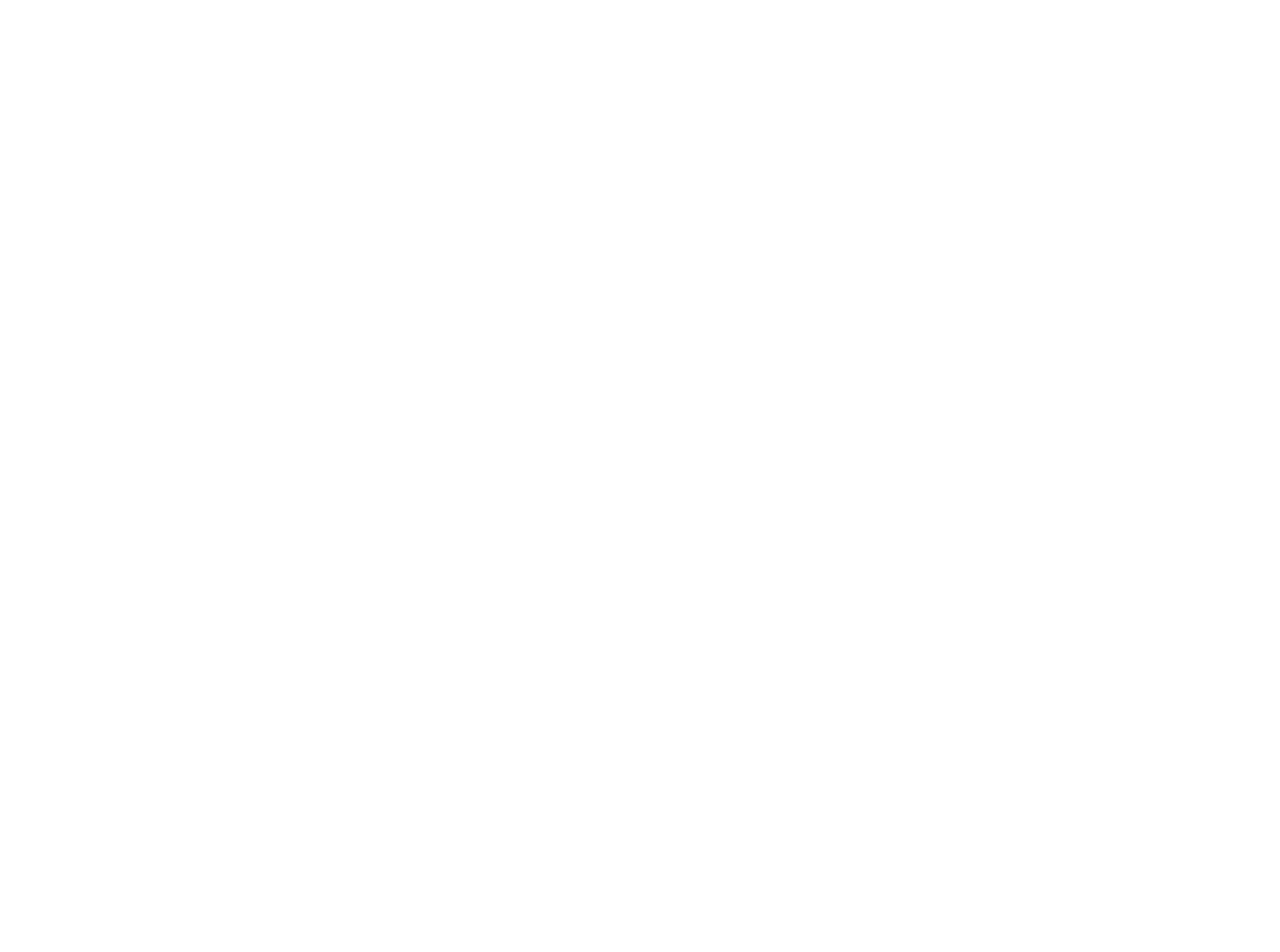
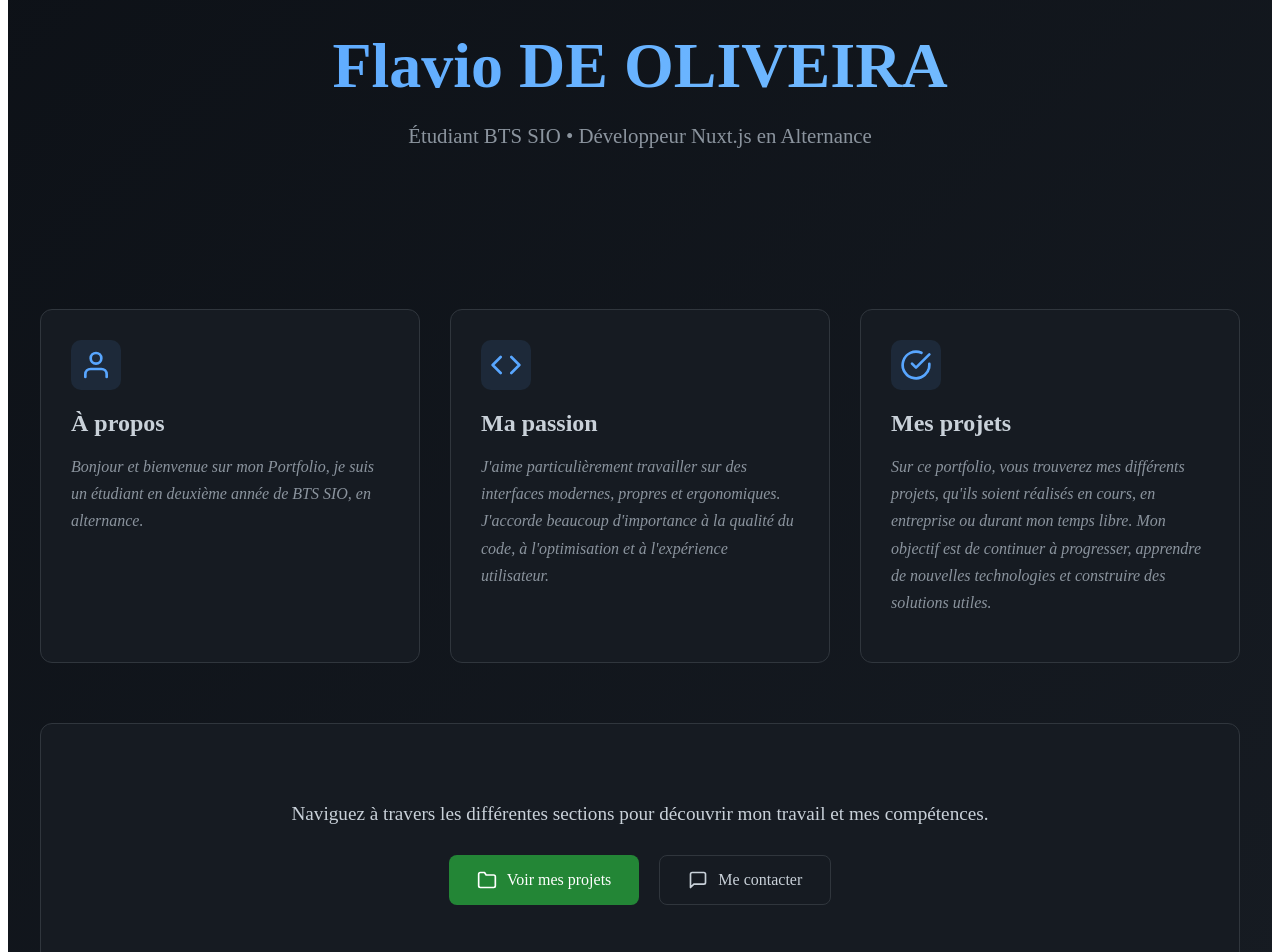
Before and after one commit to flaviodlv/portfolio, a Nuxt app: page / in a window 1280 px wide. Shown: the part 140-1092 px from the top of the page. Before the commit the page ends 800 px from the top, so only its background shows below. Built offline with nearby package versions, Linux system fonts and the light colour scheme.

Commit message:
added new feat to portfolio

```diff
--- a/package.json
+++ b/package.json
@@ -18,6 +18,7 @@
     "@eslint/js": "^9.39.1",
     "eslint": "^9.39.1",
     "eslint-plugin-vue": "^10.5.1",
-    "globals": "^16.5.0"
+    "globals": "^16.5.0",
+    "sass-embedded": "^1.93.3"
   }
 }
--- a/pages/index.vue
+++ b/pages/index.vue
@@ -1,21 +1,265 @@
 <template>
-  <div>
-    <p class="paragraph">
-      Je suis étudiant en deuxième année de BTS SIO, en alternance.
-    </p>
-    <p class="paragraph">J'ai un intérêt profond pour le web, je m'exerce à faire des projets à côté de l'école et l'entreprise.</p>
+  <div class="home-page">
+    <div class="container">
+      <div class="hero-section">
+        <h1 class="hero-title">
+          <span class="name">Flavio DE OLIVEIRA</span>
+        </h1>
+        <p class="hero-subtitle">Étudiant BTS SIO • Développeur Nuxt.js en Alternance</p>
+      </div>
+
+      <section class="about-section">
+        <div class="about-card">
+          <div class="card-icon">
+            <svg xmlns="http://www.w3.org/2000/svg" width="32" height="32" viewBox="0 0 24 24" fill="none" stroke="currentColor" stroke-width="2" stroke-linecap="round" stroke-linejoin="round">
+              <path d="M20 21v-2a4 4 0 0 0-4-4H8a4 4 0 0 0-4 4v2"></path>
+              <circle cx="12" cy="7" r="4"></circle>
+            </svg>
+          </div>
+          <h2 class="section-title">À propos</h2>
+          <p>
+            Bonjour et bienvenue sur mon Portfolio, je suis un étudiant en deuxième année de BTS SIO, en alternance.
+          </p>
+        </div>
+
+        <div class="about-card">
+          <div class="card-icon">
+            <svg xmlns="http://www.w3.org/2000/svg" width="32" height="32" viewBox="0 0 24 24" fill="none" stroke="currentColor" stroke-width="2" stroke-linecap="round" stroke-linejoin="round">
+              <polyline points="16 18 22 12 16 6"></polyline>
+              <polyline points="8 6 2 12 8 18"></polyline>
+            </svg>
+          </div>
+          <h2 class="section-title">Ma passion</h2>
+          <p>
+            J'aime particulièrement travailler sur des interfaces modernes, propres et ergonomiques. J'accorde beaucoup
+            d'importance à la qualité du code, à l'optimisation et à l'expérience utilisateur.
+          </p>
+        </div>
+
+        <div class="about-card">
+          <div class="card-icon">
+            <svg xmlns="http://www.w3.org/2000/svg" width="32" height="32" viewBox="0 0 24 24" fill="none" stroke="currentColor" stroke-width="2" stroke-linecap="round" stroke-linejoin="round">
+              <path d="M22 11.08V12a10 10 0 1 1-5.93-9.14"></path>
+              <polyline points="22 4 12 14.01 9 11.01"></polyline>
+            </svg>
+          </div>
+          <h2 class="section-title">Mes projets</h2>
+          <p>
+            Sur ce portfolio, vous trouverez mes différents projets, qu'ils soient réalisés en cours, en entreprise ou durant
+            mon temps libre. Mon objectif est de continuer à progresser, apprendre de nouvelles technologies et construire
+            des solutions utiles.
+          </p>
+        </div>
+      </section>
+
+      <div class="cta-section">
+        <p class="cta-text">Naviguez à travers les différentes sections pour découvrir mon travail et mes compétences.</p>
+        <div class="cta-buttons">
+          <NuxtLink to="/projets" class="btn-primary">
+            <svg xmlns="http://www.w3.org/2000/svg" width="20" height="20" viewBox="0 0 24 24" fill="none" stroke="currentColor" stroke-width="2" stroke-linecap="round" stroke-linejoin="round">
+              <path d="M22 19a2 2 0 0 1-2 2H4a2 2 0 0 1-2-2V5a2 2 0 0 1 2-2h5l2 3h9a2 2 0 0 1 2 2z"></path>
+            </svg>
+            Voir mes projets
+          </NuxtLink>
+          <NuxtLink to="/contact" class="btn-secondary">
+            <svg xmlns="http://www.w3.org/2000/svg" width="20" height="20" viewBox="0 0 24 24" fill="none" stroke="currentColor" stroke-width="2" stroke-linecap="round" stroke-linejoin="round">
+              <path d="M21 15a2 2 0 0 1-2 2H7l-4 4V5a2 2 0 0 1 2-2h14a2 2 0 0 1 2 2z"></path>
+            </svg>
+            Me contacter
+          </NuxtLink>
+        </div>
+      </div>
+    </div>
   </div>
 </template>
 
 <script>
 definePageMeta({
-  layouts: "default",
+  layout: "default",
 });
 </script>
-<style scoped>
-.paragraph {
+
+<style lang="scss" scoped>
+.home-page {
+  min-height: 100vh;
+  background: linear-gradient(135deg, #0d1117 0%, #161b22 100%);
+  padding: 80px 20px 40px;
+}
+
+.container {
+  max-width: 1200px;
+  margin: 0 auto;
+}
+
+.hero-section {
+  text-align: center;
+  margin-bottom: 80px;
+  padding: 60px 20px;
+}
+
+.hero-title {
+  display: flex;
+  flex-direction: column;
+  gap: 10px;
+  margin-bottom: 20px;
+}
+
+
+
+.name {
+  font-size: 4rem;
+  font-weight: 700;
+  background: linear-gradient(135deg, #58a6ff 0%, #79c0ff 100%);
+  -webkit-background-clip: text;
+  -webkit-text-fill-color: transparent;
+  background-clip: text;
+}
+
+.hero-subtitle {
+  font-size: 1.3rem;
+  color: #8b949e;
+  font-weight: 400;
+}
+
+.about-section {
+  display: grid;
+  grid-template-columns: repeat(auto-fit, minmax(280px, 1fr));
+  gap: 30px;
+  margin-bottom: 60px;
+}
+
+.about-card {
+  background: #161b22;
+  border: 1px solid #30363d;
+  border-radius: 12px;
+  padding: 30px;
+  transition: all 0.3s ease;
+
+  &:hover {
+    border-color: #58a6ff;
+    box-shadow: 0 8px 30px rgba(88, 166, 255, 0.15);
+  }
+}
+
+.card-icon {
+  width: 50px;
+  height: 50px;
+  background: rgba(88, 166, 255, 0.1);
+  border-radius: 10px;
+  display: flex;
+  align-items: center;
+  justify-content: center;
+  margin-bottom: 20px;
+  color: #58a6ff;
+}
+
+.section-title {
+  font-size: 1.5rem;
+  font-weight: 600;
+  color: #c9d1d9;
+  margin-bottom: 15px;
+}
+
+.about-card p {
+  color: #8b949e;
+  line-height: 1.7;
+  font-size: 1rem;
+  font-style: italic;
+}
+
+.cta-section {
+  text-align: center;
+  padding: 60px 20px;
+  background: #161b22;
+  border: 1px solid #30363d;
+  border-radius: 12px;
+  margin-top: 40px;
+}
+
+.cta-text {
   font-size: 1.2rem;
-  margin-bottom: 1rem;
-  margin-left: 1rem;
+  color: #c9d1d9;
+  margin-bottom: 30px;
+  font-weight: 500;
+}
+
+.cta-buttons {
+  display: flex;
+  gap: 20px;
+  justify-content: center;
+  flex-wrap: wrap;
+}
+
+.btn-primary,
+.btn-secondary {
+  display: inline-flex;
+  align-items: center;
+  gap: 10px;
+  padding: 14px 28px;
+  border-radius: 8px;
+  font-weight: 500;
+  font-size: 1rem;
+  text-decoration: none;
+  transition: all 0.3s ease;
+
+  svg {
+    transition: transform 0.3s ease;
+  }
+
+  &:hover svg {
+    transform: translateX(3px);
+  }
+}
+
+.btn-primary {
+  background: #238636;
+  color: #fff;
+
+  &:hover {
+    background: #2ea043;
+    box-shadow: 0 4px 20px rgba(35, 134, 54, 0.4);
+  }
+}
+
+.btn-secondary {
+  background: transparent;
+  border: 1px solid #30363d;
+  color: #c9d1d9;
+
+  &:hover {
+    border-color: #58a6ff;
+    color: #58a6ff;
+    box-shadow: 0 4px 20px rgba(88, 166, 255, 0.2);
+  }
+}
+
+@media (max-width: 768px) {
+  .hero-section {
+    padding: 40px 10px;
+    margin-bottom: 50px;
+  }
+
+  .name {
+    font-size: 2.5rem;
+  }
+
+  .hero-subtitle {
+    font-size: 1.1rem;
+  }
+
+  .about-section {
+    grid-template-columns: 1fr;
+  }
+
+  .cta-buttons {
+    flex-direction: column;
+    align-items: stretch;
+  }
+
+  .btn-primary,
+  .btn-secondary {
+    width: 100%;
+    justify-content: center;
+  }
 }
 </style>
```
Also changed, not shown: 1 other file (tests, documents, lock files or other folders).
